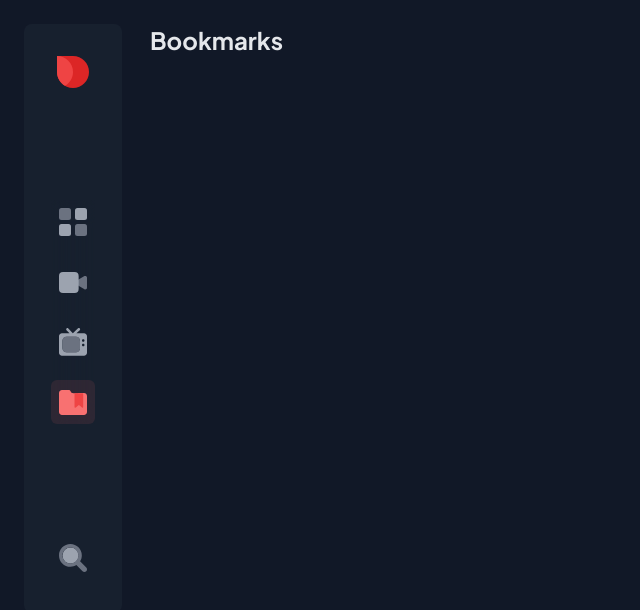
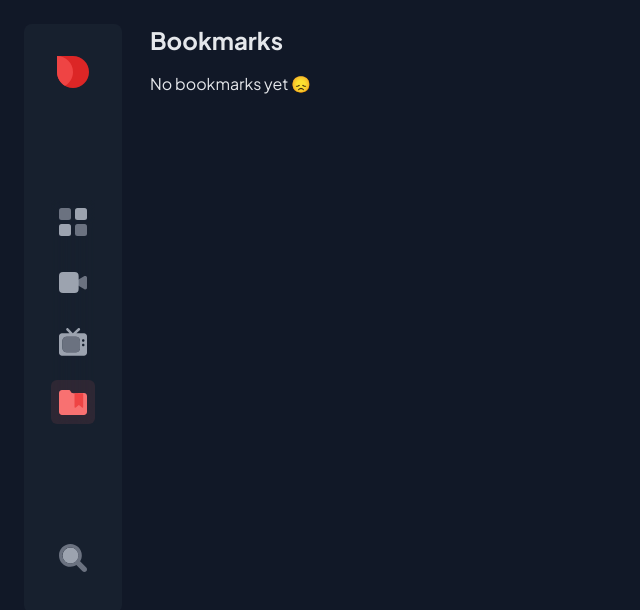
Before and after one commit to aldwiputra/bingify, a SvelteKit app: page /bookmarks in a window 1280 px wide. Shown: the top 610 px of the page, without its empty margins (0-640 px from the left). Built offline with nearby package versions, Linux system fonts and the light colour scheme.

Commit message:
add text for no bookmarks yet

```diff
--- a/src/routes/bookmarks/+page.svelte
+++ b/src/routes/bookmarks/+page.svelte
@@ -4,7 +4,7 @@
 	import type { Movie, TvShow } from '$lib/types/global';
 	import { onMount } from 'svelte';
 
-	let data: Movie[] | TvShow[] = [];
+	let data: (Movie | TvShow)[] = [];
 
 	function updateData() {
 		data = [];
@@ -45,7 +45,11 @@
 </svelte:head>
 
 <MovieListContainer title="Bookmarks" wrap={true}>
-	{#each data as movieItem}
-		<MovieCard data={movieItem} grow={false} />
-	{/each}
+	{#if data.length > 0}
+		{#each data as movieItem}
+			<MovieCard data={movieItem} grow={false} />
+		{/each}
+	{:else}
+		<p class="text-gray-200">No bookmarks yet 😞</p>
+	{/if}
 </MovieListContainer>
```
